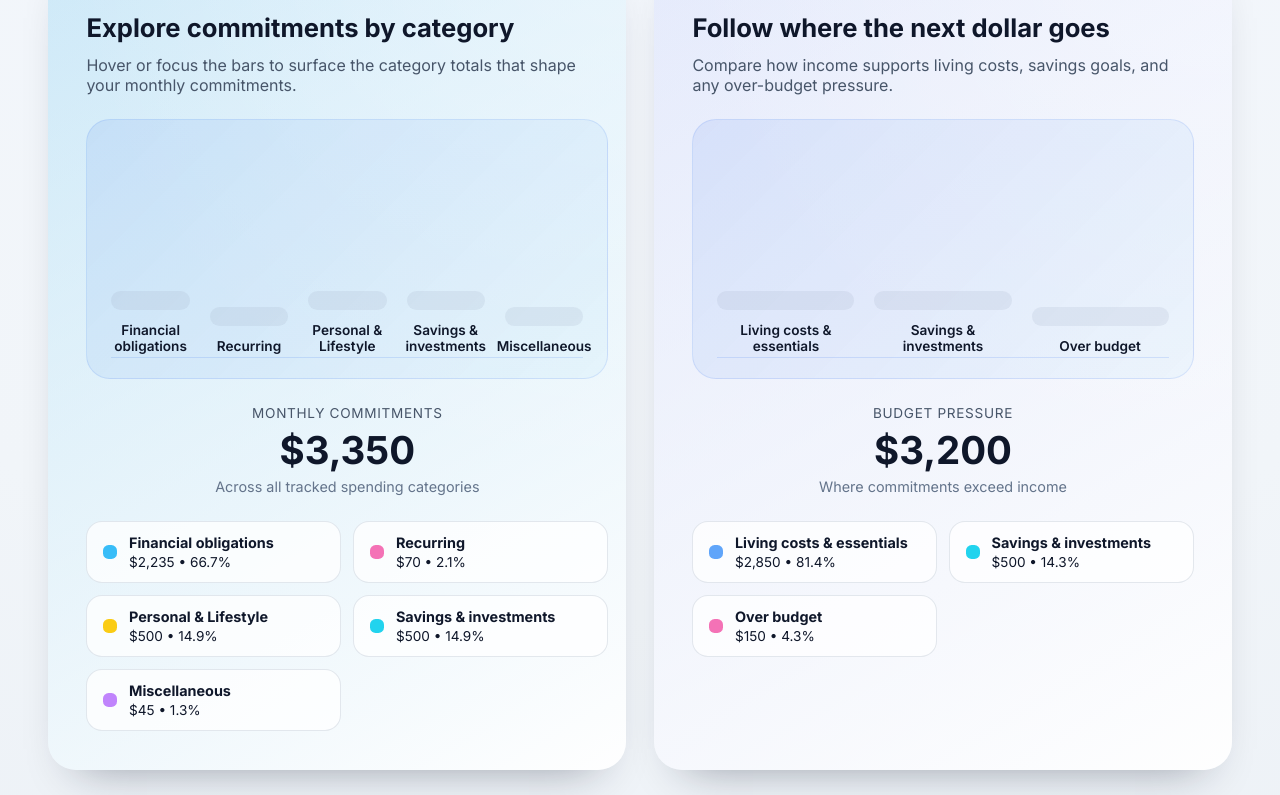
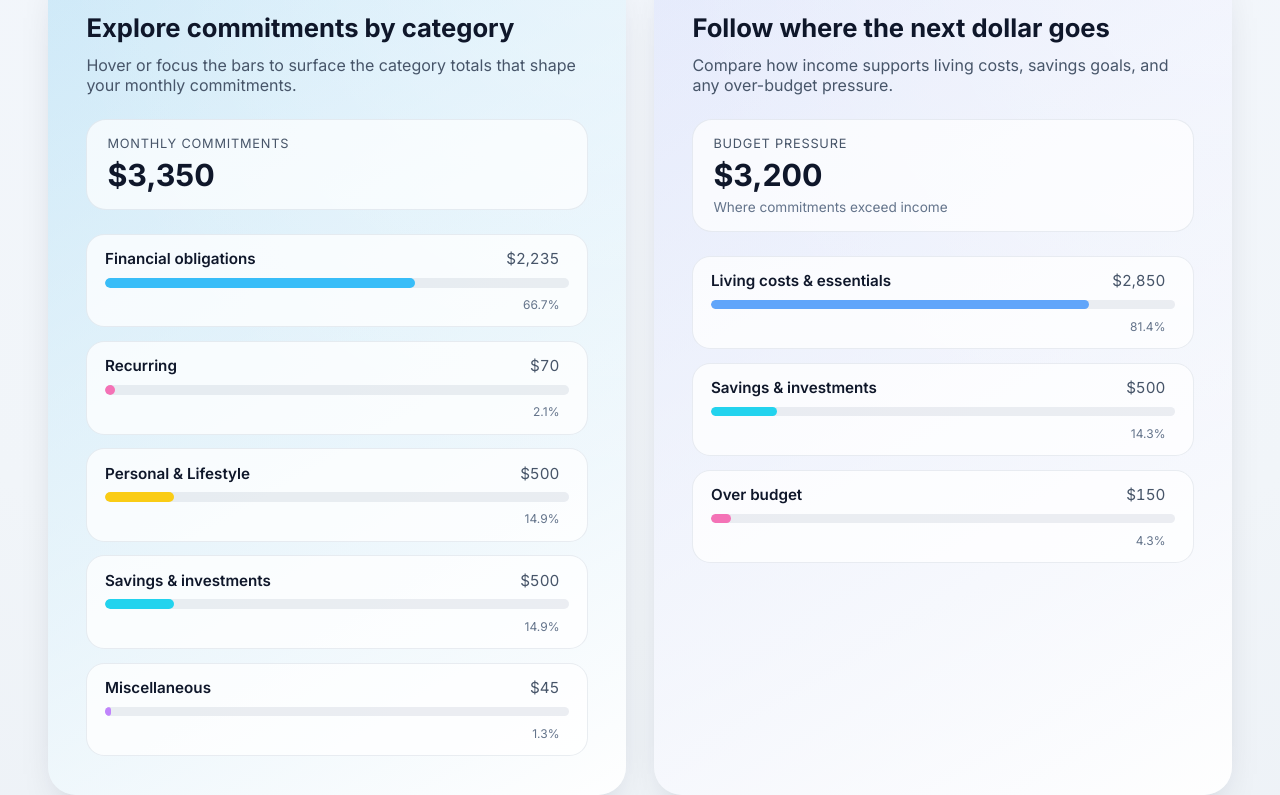
Before and after one commit to Razorblade3456/finance-tracker, a React (Vite) app: page / in a window 1280 px wide. Shown: the part 786-1581 px from the top of the page. Built offline with nearby package versions, Linux system fonts and the light colour scheme.

Commit message:
Replace insights with simple lists

```diff
--- a/src/App.tsx
+++ b/src/App.tsx
@@ -2,7 +2,7 @@ import { DragEvent as ReactDragEvent, useEffect, useMemo, useState } from 'react
 import { Category, CategoryKey, Transaction, TransactionCadence } from './types';
 import { CategoryColumn } from './components/CategoryColumn';
 import { TransactionForm } from './components/TransactionForm';
-import { CategoryBarChart } from './components/CategoryBarChart';
+import { InsightList } from './components/InsightList';
 
 const cadenceToMonthlyFactor: Record<TransactionCadence, number> = {
   Weekly: 4,
@@ -536,15 +536,16 @@ export default function App() {
                 commitments.
               </p>
             </div>
-            <CategoryBarChart
+            <div className="insight-summary">
+              <span className="insight-summary-label">Monthly commitments</span>
+              <span className="insight-summary-value">
+                {formatCurrency(insights.spending.total)}
+              </span>
+            </div>
+            <InsightList
               data={insights.spending.bars}
               total={insights.spending.total}
               formatCurrency={formatCurrency}
-              summaryLabel="Monthly commitments"
-              summaryHelper="Across all tracked spending categories"
-              activeSummaryHelper={(bar) =>
-                `${bar.percentage.toFixed(1)}% of monthly commitments`
-              }
               ariaLabel="Monthly commitments by category"
               emptyMessage="Add expenses to visualize your commitments."
             />
@@ -559,16 +560,17 @@ export default function App() {
                 pressure.
               </p>
             </div>
-            <CategoryBarChart
+            <div className="insight-summary">
+              <span className="insight-summary-label">{insights.allocation.summaryLabel}</span>
+              <span className="insight-summary-value">
+                {formatCurrency(insights.allocation.summaryValue)}
+              </span>
+              <span className="insight-summary-helper">{insights.allocation.summaryHelper}</span>
+            </div>
+            <InsightList
               data={insights.allocation.bars}
               total={insights.allocation.total}
               formatCurrency={formatCurrency}
-              summaryLabel={insights.allocation.summaryLabel}
-              summaryHelper={insights.allocation.summaryHelper}
-              summaryValue={insights.allocation.summaryValue}
-              activeSummaryHelper={(bar) =>
-                `${bar.percentage.toFixed(1)}% of your monthly income`
-              }
               ariaLabel="Monthly budget allocation"
               emptyMessage="Track income and commitments to see your allocation."
             />
--- a/src/components/CategoryBarChart.tsx
+++ /dev/null
@@ -1,125 +0,0 @@
-import { useMemo, useState } from 'react';
-
-type ChartDatum = {
-  id: string;
-  name: string;
-  value: number;
-  accent: string;
-};
-
-interface CategoryBarChartProps {
-  data: ChartDatum[];
-  total: number;
-  formatCurrency: (value: number) => string;
-  summaryLabel?: string;
-  summaryHelper?: string;
-  summaryValue?: number;
-  activeSummaryHelper?: (bar: ChartDatum & { percentage: number }) => string;
-  emptyMessage?: string;
-  ariaLabel?: string;
-}
-
-export function CategoryBarChart({
-  data,
-  total,
-  formatCurrency,
-  summaryLabel = 'Monthly commitments',
-  summaryHelper = 'Across all categories',
-  summaryValue,
-  activeSummaryHelper,
-  emptyMessage = 'No category spending to visualize yet.',
-  ariaLabel = 'Spending by category'
-}: CategoryBarChartProps) {
-  const [hoveredId, setHoveredId] = useState<string | null>(null);
-
-  const bars = useMemo(
-    () =>
-      data.map((item) => ({
-        ...item,
-        percentage: total > 0 ? (item.value / total) * 100 : 0
-      })),
-    [data, total]
-  );
-
-  const maxValue = useMemo(() => data.reduce((max, item) => Math.max(max, item.value), 0), [data]);
-  const activeBar = bars.find((bar) => bar.id === hoveredId) ?? null;
-
-  if (!bars.length) {
-    return (
-      <div className="bar-chart-empty" role="status" aria-live="polite">
-        {emptyMessage}
-      </div>
-    );
-  }
-
-  const summaryLabelText = activeBar ? activeBar.name : summaryLabel;
-  const summaryValueText = activeBar ? activeBar.value : summaryValue ?? total;
-  const summaryHelperText = activeBar
-    ? activeSummaryHelper
-      ? activeSummaryHelper(activeBar)
-      : `${activeBar.percentage.toFixed(1)}% of tracked spending`
-    : summaryHelper;
-
-  return (
-    <div className="bar-chart" role="img" aria-label={ariaLabel}>
-      <div className="bar-chart-visual">
-        {bars.map((bar) => {
-          const isActive = hoveredId === bar.id;
-          const height = maxValue > 0 ? (bar.value / maxValue) * 100 : 0;
-
-          return (
-            <div key={bar.id} className="bar-chart-column">
-              <button
-                type="button"
-                className={`bar-chart-bar ${isActive ? 'active' : ''}`}
-                onMouseEnter={() => setHoveredId(bar.id)}
-                onMouseLeave={() => setHoveredId(null)}
-                onFocus={() => setHoveredId(bar.id)}
-                onBlur={() => setHoveredId(null)}
-                aria-label={`${bar.name}: ${formatCurrency(bar.value)} (${bar.percentage.toFixed(1)}%)`}
-              >
-                <span
-                  className="bar-chart-bar-fill"
-                  style={{ height: `${height}%`, background: bar.accent }}
-                />
-              </button>
-              <span className="bar-chart-column-label">{bar.name}</span>
-            </div>
-          );
-        })}
-      </div>
-
-      <div className="bar-chart-summary">
-        <span className="bar-chart-summary-label">{summaryLabelText}</span>
-        <span className="bar-chart-summary-value">{formatCurrency(summaryValueText)}</span>
-        <span className="bar-chart-summary-helper">{summaryHelperText}</span>
-      </div>
-
-      <ul className="bar-chart-legend">
-        {bars.map((bar) => {
-          const isActive = hoveredId === bar.id;
-
-          return (
-            <li
-              key={bar.id}
-              className={`bar-chart-legend-item ${isActive ? 'active' : ''}`}
-              onMouseEnter={() => setHoveredId(bar.id)}
-              onMouseLeave={() => setHoveredId(null)}
-              onFocus={() => setHoveredId(bar.id)}
-              onBlur={() => setHoveredId(null)}
-              tabIndex={0}
-            >
-              <span className="bar-chart-legend-swatch" style={{ background: bar.accent }} />
-              <span className="bar-chart-legend-text">
-                <strong>{bar.name}</strong>
-                <span>
-                  {formatCurrency(bar.value)} • {bar.percentage.toFixed(1)}%
-                </span>
-              </span>
-            </li>
-          );
-        })}
-      </ul>
-    </div>
-  );
-}
--- /dev/null
+++ b/src/components/InsightList.tsx
@@ -0,0 +1,61 @@
+import { useMemo } from 'react';
+
+type InsightDatum = {
+  id: string;
+  name: string;
+  value: number;
+  accent: string;
+};
+
+interface InsightListProps {
+  data: InsightDatum[];
+  total: number;
+  formatCurrency: (value: number) => string;
+  emptyMessage?: string;
+  ariaLabel?: string;
+}
+
+export function InsightList({
+  data,
+  total,
+  formatCurrency,
+  emptyMessage = 'Add more details to see this summary.',
+  ariaLabel = 'Insight summary list'
+}: InsightListProps) {
+  const items = useMemo(
+    () =>
+      data.map((item) => ({
+        ...item,
+        percentage: total > 0 ? (item.value / total) * 100 : 0
+      })),
+    [data, total]
+  );
+
+  if (!items.length) {
+    return (
+      <div className="insight-list-empty" role="status" aria-live="polite">
+        {emptyMessage}
+      </div>
+    );
+  }
+
+  return (
+    <div className="insight-list" role="list" aria-label={ariaLabel}>
+      {items.map((item) => (
+        <div key={item.id} className="insight-list-item" role="listitem">
+          <div className="insight-list-meta">
+            <span className="insight-list-name">{item.name}</span>
+            <span className="insight-list-value">{formatCurrency(item.value)}</span>
+          </div>
+          <div className="insight-list-bar" aria-hidden="true">
+            <span
+              className="insight-list-fill"
+              style={{ width: `${item.percentage}%`, background: item.accent }}
+            />
+          </div>
+          <span className="insight-list-percentage">{item.percentage.toFixed(1)}%</span>
+        </div>
+      ))}
+    </div>
+  );
+}
--- a/src/styles.css
+++ b/src/styles.css
@@ -501,177 +501,100 @@ textarea {
   max-width: 32rem;
 }
 
-.bar-chart {
-  display: grid;
-  gap: clamp(1.25rem, 2vw, 1.75rem);
-}
-
-.bar-chart-visual {
-  display: flex;
-  align-items: flex-end;
-  gap: clamp(0.75rem, 2vw, 1.25rem);
-  height: clamp(220px, 40vw, 260px);
-  background: linear-gradient(135deg, rgba(37, 99, 235, 0.09), rgba(14, 165, 233, 0.04));
-  border-radius: 1.5rem;
-  padding: clamp(1rem, 3vw, 1.5rem);
-  border: 1px solid rgba(37, 99, 235, 0.12);
-  position: relative;
-}
-
-.bar-chart-visual::after {
-  content: '';
-  position: absolute;
-  inset: auto clamp(1rem, 3vw, 1.5rem) clamp(1rem, 3vw, 1.25rem);
-  height: 1px;
-  background: rgba(37, 99, 235, 0.15);
-}
-
-.bar-chart-column {
-  flex: 1;
-  min-width: 72px;
-  display: flex;
-  flex-direction: column;
-  align-items: center;
-  gap: 0.75rem;
-}
-
-.bar-chart-bar {
-  width: 100%;
-  height: 100%;
-  border: none;
-  border-radius: 1.25rem;
-  background: rgba(148, 163, 184, 0.16);
-  display: flex;
-  align-items: flex-end;
-  justify-content: center;
-  padding: clamp(0.4rem, 1vw, 0.6rem);
-  cursor: pointer;
-  transition: border 0.2s ease, transform 0.2s ease, box-shadow 0.2s ease;
-  position: relative;
-  overflow: hidden;
-}
-
-.bar-chart-bar::after {
-  content: '';
-  position: absolute;
-  inset: 0;
-  background: linear-gradient(180deg, rgba(255, 255, 255, 0.25), transparent 65%);
-  opacity: 0;
-  transition: opacity 0.2s ease;
-}
-
-.bar-chart-bar:hover,
-.bar-chart-bar:focus-visible,
-.bar-chart-bar.active {
-  border: 1.5px solid rgba(37, 99, 235, 0.35);
-  box-shadow: 0 18px 32px -24px rgba(15, 23, 42, 0.35);
-  transform: translateY(6px);
-}
-
-.bar-chart-bar:focus-visible {
-  outline: none;
-}
-
-.bar-chart-bar:hover::after,
-.bar-chart-bar:focus-visible::after,
-.bar-chart-bar.active::after {
-  opacity: 1;
-}
-
-.bar-chart-bar-fill {
-  width: 100%;
-  border-radius: 0.95rem;
-  transition: height 0.3s ease;
-  box-shadow: 0 14px 30px -20px rgba(15, 23, 42, 0.5);
-}
-
-.bar-chart-column-label {
-  font-size: 0.85rem;
-  font-weight: 600;
-  text-align: center;
-  color: #0f172a;
-}
-
-.bar-chart-summary {
-  text-align: center;
+.insight-summary {
   display: flex;
   flex-direction: column;
   gap: 0.35rem;
+  background: rgba(255, 255, 255, 0.7);
+  border: 1px solid rgba(148, 163, 184, 0.2);
+  border-radius: 1.25rem;
+  padding: 1rem 1.25rem;
 }
 
-.bar-chart-summary-label {
-  font-size: 0.85rem;
+.insight-summary-label {
+  font-size: 0.8rem;
+  text-transform: uppercase;
+  letter-spacing: 0.06em;
   color: #475569;
-  text-transform: uppercase;
-  letter-spacing: 0.05em;
 }
 
-.bar-chart-summary-value {
-  font-size: clamp(1.8rem, 5vw, 2.4rem);
+.insight-summary-value {
+  font-size: clamp(1.4rem, 4vw, 1.9rem);
   font-weight: 700;
   color: #0f172a;
 }
 
-.bar-chart-summary-helper {
-  font-size: 0.9rem;
+.insight-summary-helper {
+  font-size: 0.85rem;
   color: #64748b;
 }
 
-.bar-chart-legend {
-  list-style: none;
-  margin: 0;
-  padding: 0;
-  display: grid;
-  gap: 0.75rem;
-  grid-template-columns: repeat(auto-fit, minmax(220px, 1fr));
+.insight-list {
+  display: flex;
+  flex-direction: column;
+  gap: 0.85rem;
 }
 
-.bar-chart-legend-item {
-  display: flex;
-  align-items: center;
-  gap: 0.75rem;
+.insight-list-item {
   background: rgba(255, 255, 255, 0.75);
-  border: 1px solid rgba(148, 163, 184, 0.25);
-  border-radius: 1rem;
-  padding: 0.75rem 1rem;
-  transition: transform 0.2s ease, background 0.2s ease, box-shadow 0.2s ease, border 0.2s ease;
+  border: 1px solid rgba(148, 163, 184, 0.2);
+  border-radius: 1.15rem;
+  padding: 0.9rem 1.1rem;
+  display: grid;
+  gap: 0.6rem;
 }
 
-.bar-chart-legend-item.active {
-  background: rgba(37, 99, 235, 0.18);
-  transform: translateY(-2px);
-  box-shadow: 0 16px 35px -30px rgba(37, 99, 235, 0.4);
-  border-color: rgba(37, 99, 235, 0.35);
+@media (min-width: 640px) {
+  .insight-list-item {
+    grid-template-columns: minmax(0, 1fr) auto;
+    align-items: center;
+  }
+
+  .insight-list-bar {
+    grid-column: 1 / -1;
+  }
 }
 
-.bar-chart-legend-item:focus-visible {
-  outline: none;
-  background: rgba(37, 99, 235, 0.2);
-  transform: translateY(-2px);
-  box-shadow: 0 16px 35px -28px rgba(37, 99, 235, 0.45);
-  border-color: rgba(37, 99, 235, 0.4);
+.insight-list-meta {
+  display: flex;
+  justify-content: space-between;
+  align-items: center;
+  gap: 1rem;
+  font-size: 0.95rem;
 }
 
-.bar-chart-legend-swatch {
-  width: 0.85rem;
-  height: 0.85rem;
-  border-radius: 0.35rem;
-  flex-shrink: 0;
-}
-
-.bar-chart-legend-text {
-  display: flex;
-  flex-direction: column;
-  gap: 0.2rem;
-  font-size: 0.85rem;
+.insight-list-name {
+  font-weight: 600;
   color: #0f172a;
 }
 
-.bar-chart-legend-text strong {
-  font-size: 0.9rem;
+.insight-list-value {
+  color: #475569;
+  font-variant-numeric: tabular-nums;
 }
 
-.bar-chart-empty {
+.insight-list-bar {
+  position: relative;
+  height: 0.6rem;
+  background: rgba(148, 163, 184, 0.18);
+  border-radius: 999px;
+  overflow: hidden;
+}
+
+.insight-list-fill {
+  position: absolute;
+  inset: 0;
+  width: 100%;
+  border-radius: inherit;
+}
+
+.insight-list-percentage {
+  font-size: 0.75rem;
+  color: #64748b;
+  justify-self: end;
+}
+
+.insight-list-empty {
   background: rgba(148, 163, 184, 0.15);
   border-radius: 1.25rem;
   padding: 1.5rem;
```
